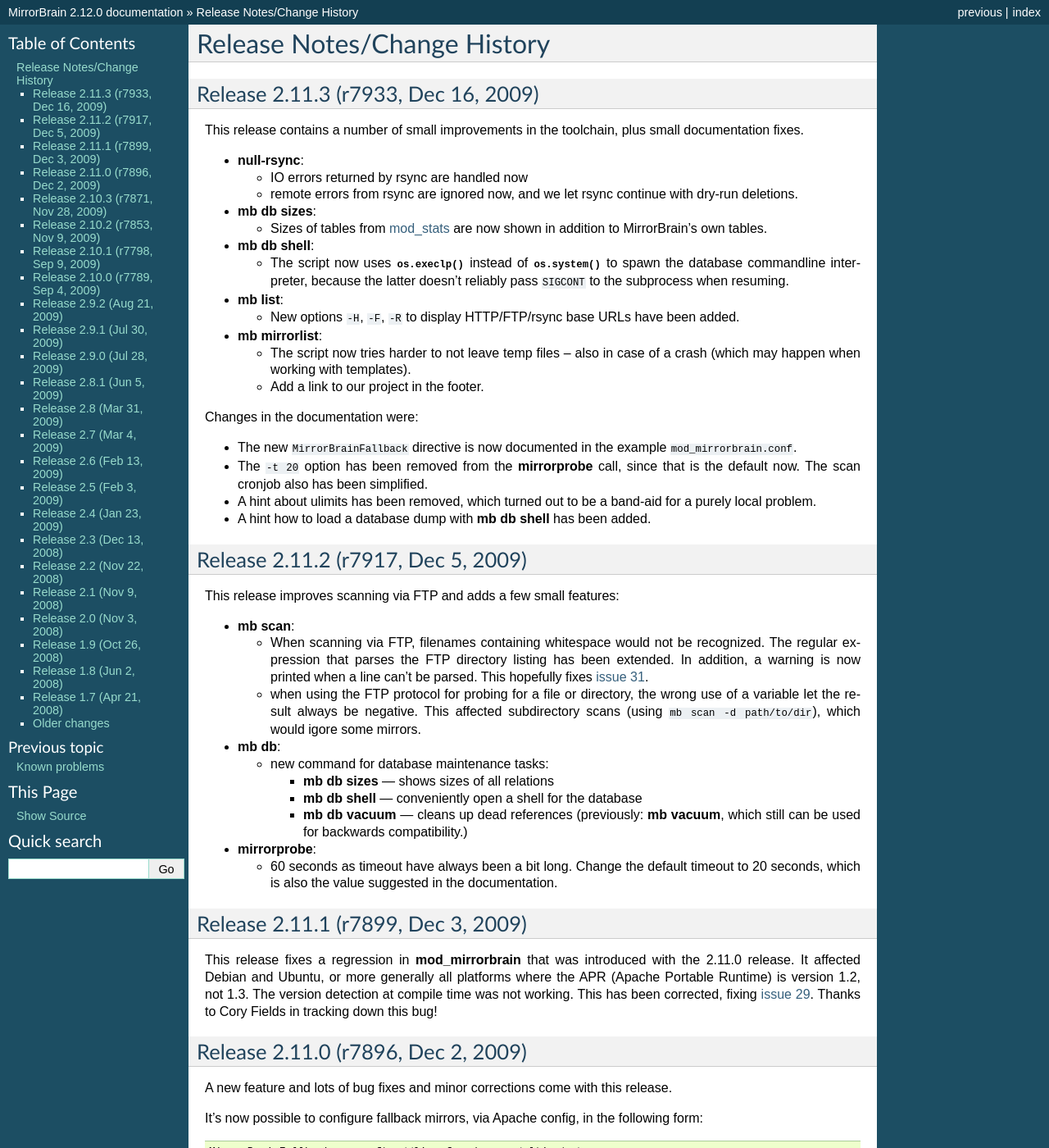
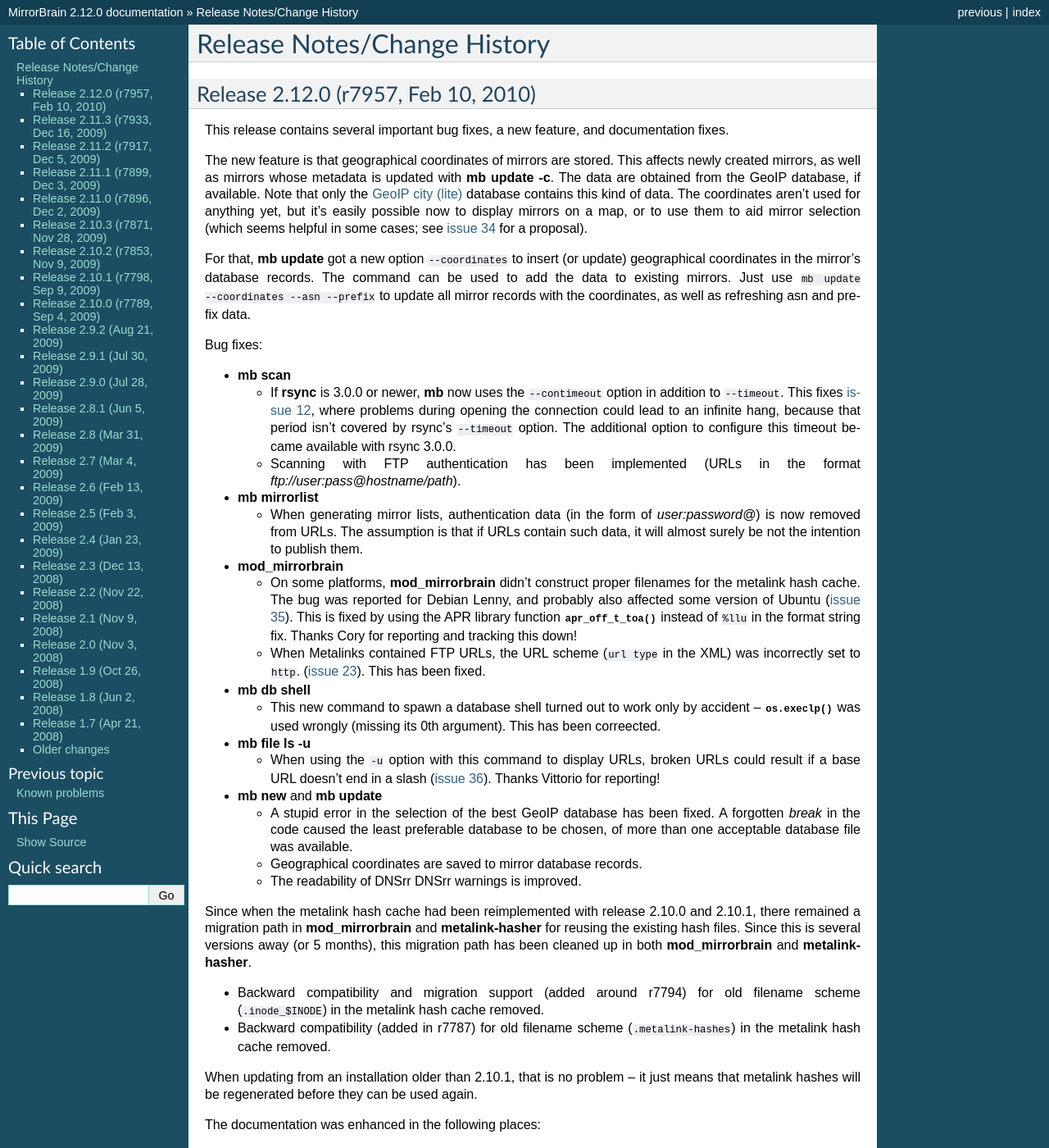
Before and after one commit to hayalci/mirrorbrain, a Sphinx documentation site: the page built from docs/changes.rst, in a window 1280 px wide and 1400 px high. Shown: the whole window at 82% size. Built offline with Sphinx 7.4.7, drawn with Linux system fonts in a browser that asks for light colours; some of the changed text lies outside the part shown.

Commit message:
release notes for 2.12.0
git-svn-id: http://svn.mirrorbrain.org/svn/mirrorbrain/trunk@7957 2d291e14-ff0c-0410-a3fa-d5caa9871f55

```diff
--- a/docs/changes.rst
+++ b/docs/changes.rst
@@ -2,6 +2,111 @@
 
 Release Notes/Change History
 ============================
+
+Release 2.12.0 (r7957, Feb 10, 2010)
+------------------------------------
+
+This release contains several important bug fixes, a new feature,
+and documentation fixes.
+
+The new feature is that geographical coordinates of mirrors are stored. This
+affects newly created mirrors, as well as mirrors whose metadata is updated
+with :program:`mb update -c`. The data are obtained from the GeoIP database, if
+available. Note that only the `GeoIP city (lite)`_ database contains this kind of
+data. The coordinates aren't used for anything yet, but it's easily possible
+now to display mirrors on a map, or to use them to aid mirror selection (which
+seems helpful in some cases; see `issue 34`_ for a proposal).
+
+.. _`GeoIP city (lite)`: http://www.maxmind.com/app/geolitecity
+
+
+For that, :program:`mb update` got a new option ``--coordinates`` to insert (or
+update) geographical coordinates in the mirror's database records. The command
+can be used to add the data to existing mirrors. Just use ``mb update --coordinates --asn --prefix`` to update all mirror records with the coordinates, as well as refreshing asn and prefix data.
+
+
+Bug fixes:
+
+* :program:`mb scan`
+
+  - If :program:`rsync` is 3.0.0 or newer, :program:`mb` now uses the
+    ``--contimeout`` option in addition to ``--timeout``. This fixes `issue
+    12`_, where problems during opening the connection could lead to an
+    infinite hang, because that period isn't covered by rsync's ``--timeout``
+    option. The additional option to configure this timeout became available
+    with rsync 3.0.0.
+  - Scanning with FTP authentication has been implemented (URLs in the format
+    `ftp://user:pass@hostname/path`).
+
+* :program:`mb mirrorlist`
+
+  - When generating mirror lists, authentication data (in the form of
+    `user:password@`) is now removed from URLs. The assumption is that if URLs
+    contain such data, it will almost surely be not the intention to publish them.
+
+* :program:`mod_mirrorbrain`
+
+  - On some platforms, :program:`mod_mirrorbrain` didn't construct proper
+    filenames for the metalink hash cache. The bug was reported for Debian
+    Lenny, and probably also affected some version of Ubuntu (`issue 35`_). This
+    is fixed by using the APR library function :func:`apr_off_t_toa` instead of
+    ``%llu`` in the format string fix. Thanks Cory for reporting and tracking
+    this down!
+  - When Metalinks contained FTP URLs, the URL scheme (``url type`` in the XML)
+    was incorrectly set to ``http``. (`issue 23`_). This has been fixed.
+
+* :program:`mb db shell`
+
+  - This new command to spawn a database shell turned out to work only by
+    accident -- :func:`os.execlp` was used wrongly (missing its 0th argument).
+    This has been correected.
+
+* :program:`mb file ls -u`
+
+  - When using the ``-u`` option with this command to display URLs, broken URLs
+    could result if a base URL doesn't end in a slash (`issue 36`_).
+    Thanks Vittorio for reporting!
+
+* :program:`mb new` and :program:`mb update`
+
+  - A stupid error in the selection of the best GeoIP database has been fixed.
+    A forgotten `break` in the code caused the least preferable database to be
+    chosen, of more than one acceptable database file was available.
+  - Geographical coordinates are saved to mirror database records.
+  - The readability of DNSrr DNSrr warnings is improved.
+
+
+
+Since when the metalink hash cache had been reimplemented with release
+2.10.0 and 2.10.1, there remained a migration path in :program:`mod_mirrorbrain`
+and :program:`metalink-hasher` for reusing the existing hash files. Since this
+is several versions away (or 5 months), this migration path has been cleaned
+up in both :program:`mod_mirrorbrain` and :program:`metalink-hasher`.
+
+- Backward compatibility and migration support (added around r7794) for old
+  filename scheme (``.inode_$INODE``) in the metalink hash cache removed.
+- Backward compatibility (added in r7787) for old filename scheme
+  (``.metalink-hashes``) in the metalink hash cache removed.
+
+When updating from an installation older than 2.10.1, that is no problem -- it
+just means that metalink hashes will be regenerated before they can be used
+again.
+
+The documentation was enhanced in the following places:
+
+* A few examples for using cURL for testing have been added.
+* The example for creating metalink hashes was wrong. This was fixed, and
+  some more details added.
+* The usage info of :program:`mb update` was improved.
+* The :program:`mb update` command has been documented
+  (:ref:`editing_mirrors_network_location`).
+
+.. _`issue 12`: http://mirrorbrain.org/issues/issue12
+.. _`issue 23`: http://mirrorbrain.org/issues/issue23
+.. _`issue 34`: http://mirrorbrain.org/issues/issue34
+.. _`issue 35`: http://mirrorbrain.org/issues/issue35
+.. _`issue 36`: http://mirrorbrain.org/issues/issue36
+
 
 Release 2.11.3 (r7933, Dec 16, 2009)
 ------------------------------------
```
